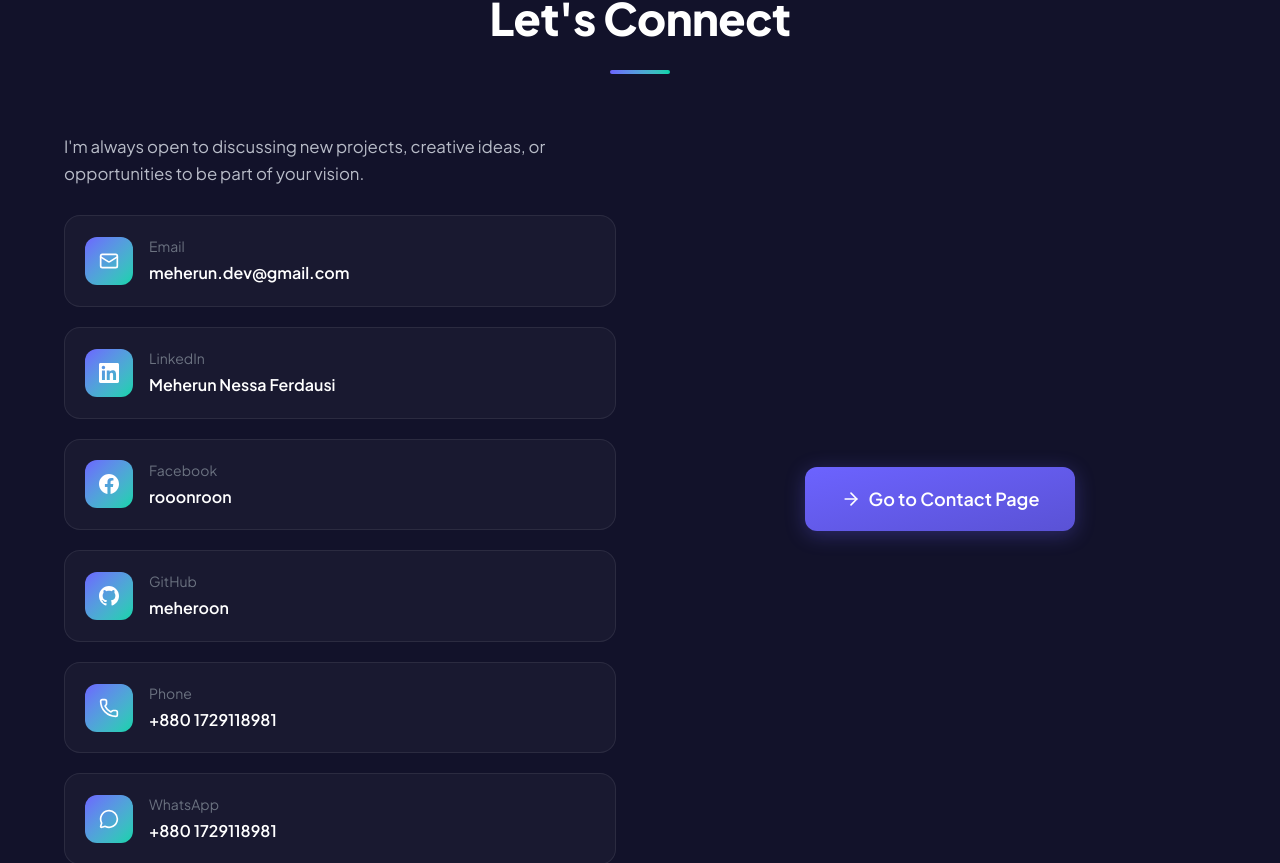
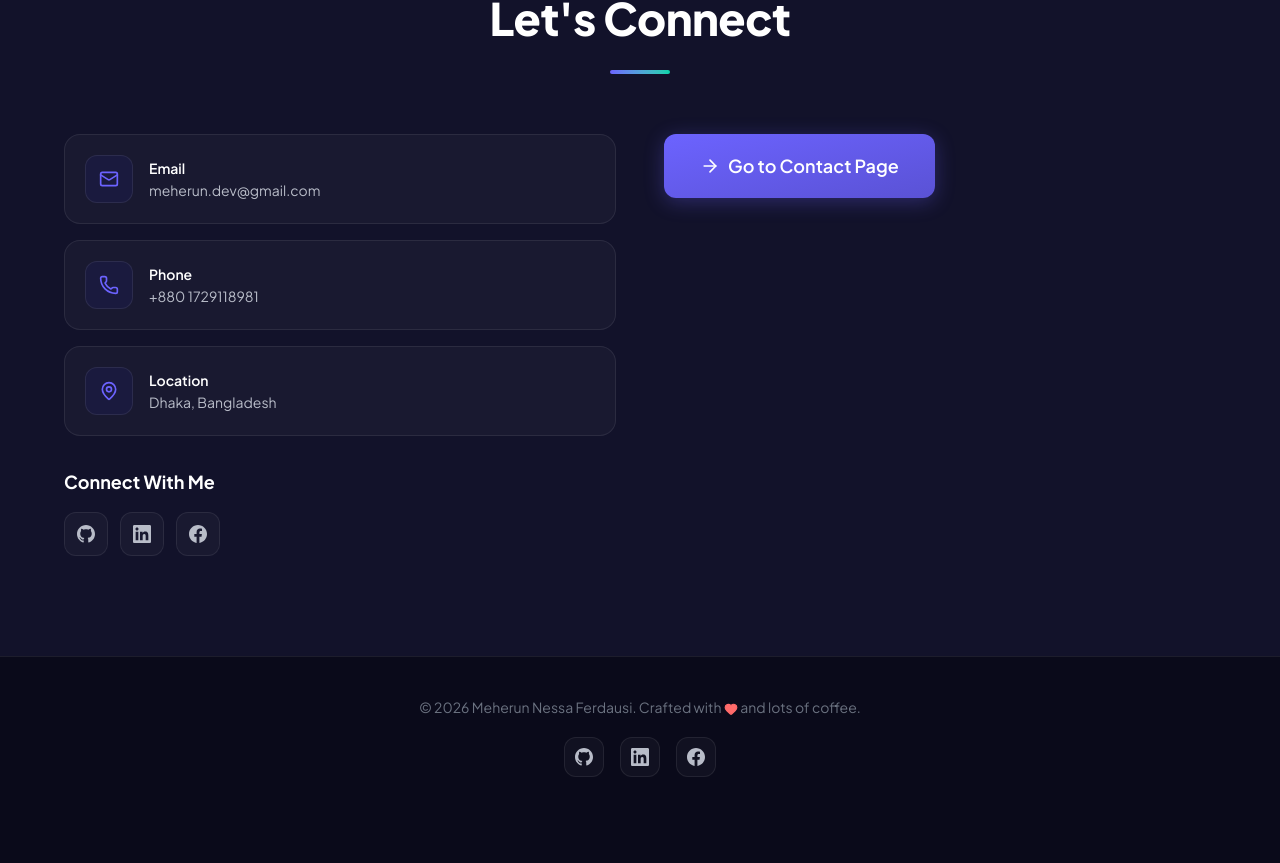
Before and after one commit to meheroon/portfolio, a Next.js app in the folder portfolio-next/: page / in a window 1280 px wide. Shown: the part 4276-5139 px from the top of the page. After the commit the page ends 5093 px from the top, so only its background shows below. Built offline with nearby package versions, Linux system fonts and the light colour scheme.

Commit message:
Redesign contact section: contact cards, social icons, form layout matching example

```diff
--- a/portfolio-next/components/contact/ContactInfo.tsx
+++ b/portfolio-next/components/contact/ContactInfo.tsx
@@ -2,44 +2,62 @@
 
 import { personalInfo } from "@/lib/data";
 import ScrollReveal from "@/components/ui/ScrollReveal";
-import { Mail, Phone, MessageCircle } from "lucide-react";
+import { Mail, Phone, MapPin } from "lucide-react";
 import { GithubIcon, LinkedinIcon, FacebookIcon } from "@/components/ui/Icons";
 
-const contactItems = [
+const contactCards = [
   { icon: Mail, label: "Email", value: personalInfo.email, href: `mailto:${personalInfo.email}` },
-  { icon: LinkedinIcon, label: "LinkedIn", value: "Meherun Nessa Ferdausi", href: personalInfo.social.linkedin },
-  { icon: FacebookIcon, label: "Facebook", value: "rooonroon", href: personalInfo.social.facebook },
-  { icon: GithubIcon, label: "GitHub", value: "meheroon", href: personalInfo.social.github },
   { icon: Phone, label: "Phone", value: personalInfo.phone, href: null },
-  { icon: MessageCircle, label: "WhatsApp", value: personalInfo.whatsapp, href: null },
+  { icon: MapPin, label: "Location", value: personalInfo.location, href: null },
+];
+
+const socialLinks = [
+  { icon: GithubIcon, label: "GitHub", href: personalInfo.social.github },
+  { icon: LinkedinIcon, label: "LinkedIn", href: personalInfo.social.linkedin },
+  { icon: FacebookIcon, label: "Facebook", href: personalInfo.social.facebook },
 ];
 
 export default function ContactInfo() {
   return (
     <ScrollReveal>
-      <div className="flex flex-col gap-5">
-        <p className="text-text-secondary text-[1.05rem] mb-2">
-          I&apos;m always open to discussing new projects, creative ideas, or opportunities to be part of your vision.
-          Feel free to reach out through any of the channels below!
-        </p>
-        {contactItems.map((item) => {
+      <div className="flex flex-col gap-4">
+        {contactCards.map((item) => {
           const Tag = item.href ? "a" : "div";
           return (
             <Tag
               key={item.label}
               {...(item.href ? { href: item.href, target: "_blank", rel: "noopener noreferrer" } : {})}
-              className="flex items-center gap-4 p-5 bg-card-bg border border-border rounded-2xl transition-all duration-300 hover:border-accent hover:translate-x-2 no-underline text-text-primary"
+              className="flex items-center gap-4 p-5 bg-card-bg border border-border rounded-2xl transition-all duration-300 hover:border-accent hover:-translate-y-0.5 no-underline text-text-primary"
             >
-              <div className="w-12 h-12 bg-gradient-to-br from-accent to-accent-secondary rounded-xl flex items-center justify-center flex-shrink-0 text-white">
-                <item.icon size={20} />
+              <div className="w-12 h-12 bg-ink-lighter border border-border rounded-xl flex items-center justify-center flex-shrink-0">
+                <item.icon size={20} className="text-accent" />
               </div>
               <div>
-                <div className="text-sm text-text-muted mb-1">{item.label}</div>
-                <div className="font-semibold">{item.value}</div>
+                <div className="text-sm font-semibold text-text-primary mb-0.5">{item.label}</div>
+                <div className="text-text-secondary text-sm">{item.value}</div>
               </div>
             </Tag>
           );
         })}
+
+        {/* Connect With Me */}
+        <div className="mt-4">
+          <h3 className="text-lg font-bold mb-4">Connect With Me</h3>
+          <div className="flex gap-3">
+            {socialLinks.map((item) => (
+              <a
+                key={item.label}
+                href={item.href}
+                target="_blank"
+                rel="noopener noreferrer"
+                aria-label={item.label}
+                className="w-11 h-11 flex items-center justify-center bg-card-bg border border-border rounded-xl text-text-secondary transition-all duration-300 hover:border-accent hover:text-accent hover:-translate-y-0.5"
+              >
+                <item.icon size={18} />
+              </a>
+            ))}
+          </div>
+        </div>
       </div>
     </ScrollReveal>
   );
--- a/portfolio-next/components/home/ContactSummary.tsx
+++ b/portfolio-next/components/home/ContactSummary.tsx
@@ -3,17 +3,20 @@
 import { personalInfo } from "@/lib/data";
 import ScrollReveal from "@/components/ui/ScrollReveal";
 import Button from "@/components/ui/Button";
-import { Mail, Phone, MessageCircle, ArrowRight } from "lucide-react";
+import { Mail, Phone, MapPin, ArrowRight } from "lucide-react";
 import { GithubIcon, LinkedinIcon, FacebookIcon } from "@/components/ui/Icons";
 import Link from "next/link";
 
-const contactItems = [
+const contactCards = [
   { icon: Mail, label: "Email", value: personalInfo.email, href: `mailto:${personalInfo.email}` },
-  { icon: LinkedinIcon, label: "LinkedIn", value: "Meherun Nessa Ferdausi", href: personalInfo.social.linkedin },
-  { icon: FacebookIcon, label: "Facebook", value: "rooonroon", href: personalInfo.social.facebook },
-  { icon: GithubIcon, label: "GitHub", value: "meheroon", href: personalInfo.social.github },
   { icon: Phone, label: "Phone", value: personalInfo.phone, href: null },
-  { icon: MessageCircle, label: "WhatsApp", value: personalInfo.whatsapp, href: null },
+  { icon: MapPin, label: "Location", value: personalInfo.location, href: null },
+];
+
+const socialLinks = [
+  { icon: GithubIcon, label: "GitHub", href: personalInfo.social.github },
+  { icon: LinkedinIcon, label: "LinkedIn", href: personalInfo.social.linkedin },
+  { icon: FacebookIcon, label: "Facebook", href: personalInfo.social.facebook },
 ];
 
 export default function ContactSummary() {
@@ -28,34 +31,52 @@ export default function ContactSummary() {
           <div className="w-[60px] h-1 bg-gradient-to-r from-accent to-accent-secondary mt-4 mx-auto rounded" />
         </ScrollReveal>
 
-        <div className="grid grid-cols-1 lg:grid-cols-2 gap-12 items-center">
+        <div className="grid grid-cols-1 lg:grid-cols-2 gap-12 items-start">
+          {/* Left - Contact Info */}
           <ScrollReveal>
-            <div className="flex flex-col gap-5">
-              <p className="text-text-secondary text-[1.05rem] mb-2">
-                I&apos;m always open to discussing new projects, creative ideas, or opportunities to be part of your vision.
-              </p>
-              {contactItems.map((item) => {
-                const Content = item.href ? "a" : "div";
+            <div className="flex flex-col gap-4">
+              {contactCards.map((item) => {
+                const Tag = item.href ? "a" : "div";
                 return (
-                  <Content
+                  <Tag
                     key={item.label}
                     {...(item.href ? { href: item.href, target: "_blank", rel: "noopener noreferrer" } : {})}
-                    className="flex items-center gap-4 p-5 bg-card-bg border border-border rounded-2xl transition-all duration-300 hover:border-accent hover:translate-x-2 no-underline text-text-primary"
+                    className="flex items-center gap-4 p-5 bg-card-bg border border-border rounded-2xl transition-all duration-300 hover:border-accent hover:-translate-y-0.5 no-underline text-text-primary"
                   >
-                    <div className="w-12 h-12 bg-gradient-to-br from-accent to-accent-secondary rounded-xl flex items-center justify-center text-lg flex-shrink-0 text-white">
-                      <item.icon size={20} />
+                    <div className="w-12 h-12 bg-ink-lighter border border-border rounded-xl flex items-center justify-center flex-shrink-0">
+                      <item.icon size={20} className="text-accent" />
                     </div>
                     <div>
-                      <div className="text-sm text-text-muted mb-1">{item.label}</div>
-                      <div className="font-semibold">{item.value}</div>
+                      <div className="text-sm font-semibold text-text-primary mb-0.5">{item.label}</div>
+                      <div className="text-text-secondary text-sm">{item.value}</div>
                     </div>
-                  </Content>
+                  </Tag>
                 );
               })}
+
+              {/* Connect With Me */}
+              <div className="mt-4">
+                <h3 className="text-lg font-bold mb-4">Connect With Me</h3>
+                <div className="flex gap-3">
+                  {socialLinks.map((item) => (
+                    <a
+                      key={item.label}
+                      href={item.href}
+                      target="_blank"
+                      rel="noopener noreferrer"
+                      aria-label={item.label}
+                      className="w-11 h-11 flex items-center justify-center bg-card-bg border border-border rounded-xl text-text-secondary transition-all duration-300 hover:border-accent hover:text-accent hover:-translate-y-0.5"
+                    >
+                      <item.icon size={18} />
+                    </a>
+                  ))}
+                </div>
+              </div>
             </div>
           </ScrollReveal>
 
-          <ScrollReveal delay={0.2} className="flex items-center justify-center">
+          {/* Right - Go to Contact */}
+          <ScrollReveal delay={0.2} className="flex items-center justify-center lg:justify-start">
             <Link href="/contact">
               <Button variant="primary" size="lg">
                 <ArrowRight size={20} /> Go to Contact Page
```
Also changed, not shown: portfolio-next/components/contact/ContactForm.tsx (+15 -10 lines).
